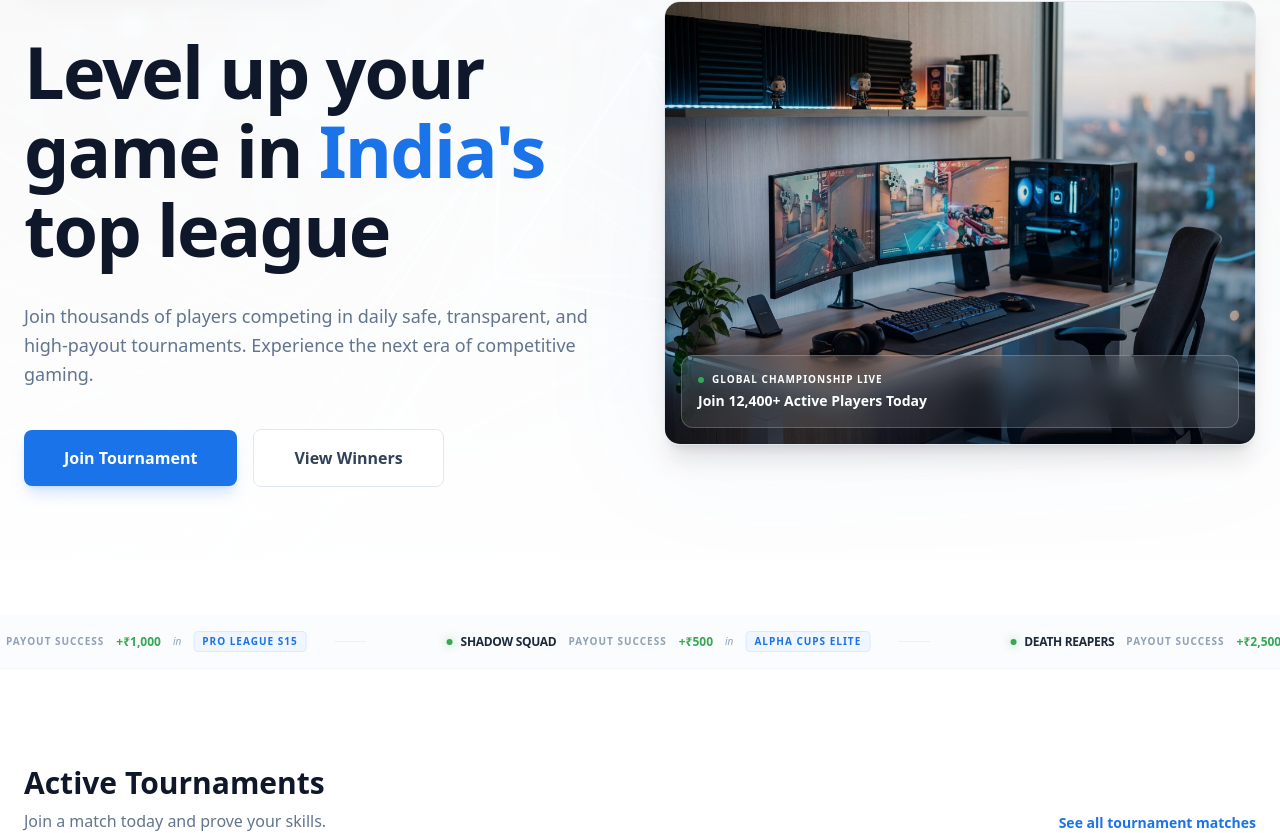
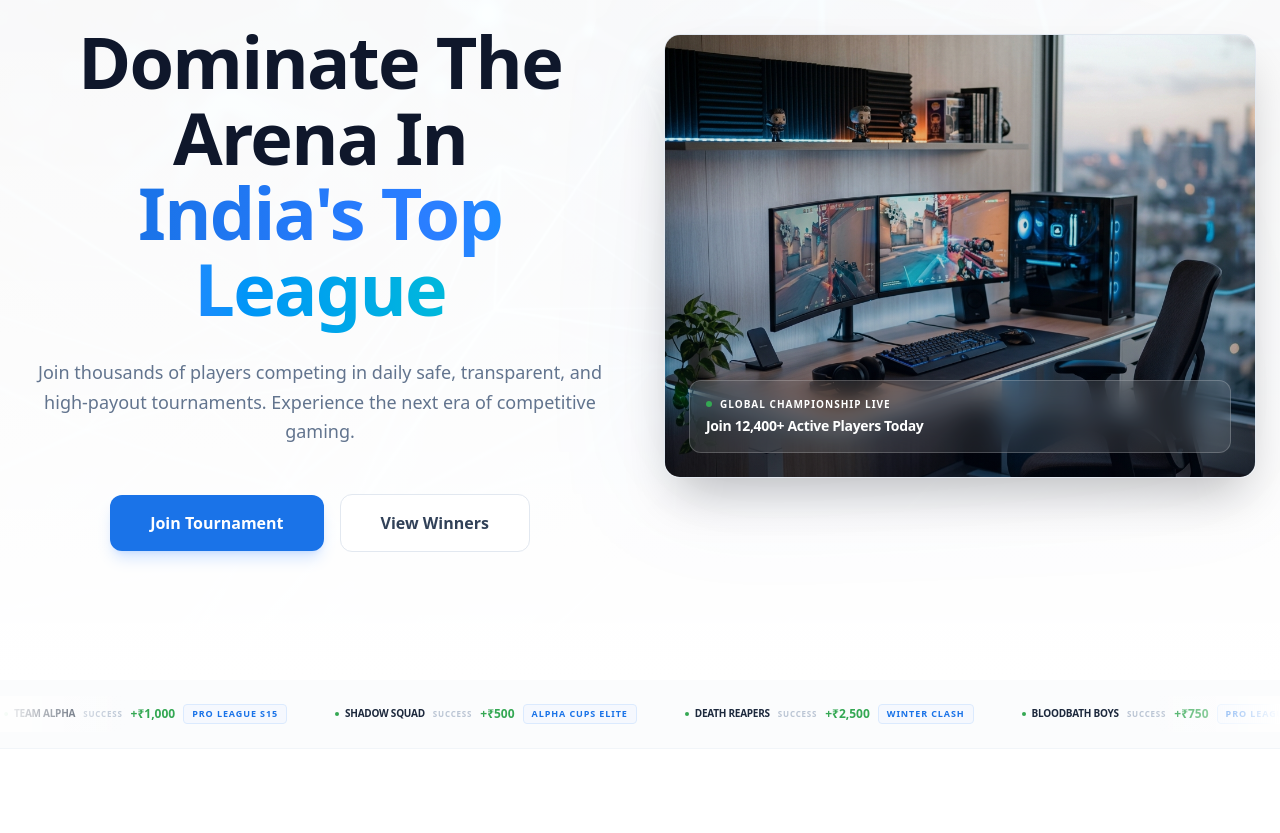
Before and after one commit to coretern/bharat-gaming-league, a Next.js app: page / in a window 1280 px wide. Shown: the part 233-1066 px from the top of the page. Built offline with nearby package versions, Linux system fonts and the light colour scheme; no server answers; the database is empty.

Commit message:
fix hero

```diff
--- a/app/page.tsx
+++ b/app/page.tsx
@@ -31,14 +31,31 @@ export default function Home() {
       .finally(() => setLoading(false));
   }, []);
 
+  // reusable ticker component logic to keep it DRY
+  const TickerContent = () => (
+    <div className="flex gap-10 animate-[marquee_50s_linear_infinite] whitespace-nowrap items-center py-2">
+      {[...winners, ...winners, ...winners].map((w, i) => (
+        <div key={i} className="flex items-center gap-2 px-1">
+          <div className="flex items-center gap-1.5">
+             <div className="w-1 h-1 rounded-full bg-google-green" />
+             <span className="text-[10px] font-bold text-slate-800 dark:text-white uppercase tracking-tight">{w.team}</span>
+          </div>
+          <span className="text-[8px] text-slate-400 font-bold uppercase tracking-widest opacity-60">Success</span>
+          <span className="text-xs font-bold text-google-green">+{w.prize}</span>
+          <span className="text-[9px] text-google-blue font-bold tracking-widest uppercase bg-blue-50/50 dark:bg-blue-500/5 px-2 py-0.5 rounded border border-blue-100 dark:border-blue-500/20">{w.tournament}</span>
+        </div>
+      ))}
+    </div>
+  );
+
   return (
     <main className="min-h-screen bg-white dark:bg-slate-950 font-sans">
       <Navbar />
 
       {/* Hero Section */}
-      <section className="relative pt-32 pb-24 lg:pt-48 lg:pb-32 overflow-hidden">
-        {/* Background Image with Overlay */}
-        <div className="absolute inset-0 z-0">
+      <section className="relative pt-24 pb-8 lg:pt-48 lg:pb-32 overflow-hidden">
+        {/* Background Overlay */}
+        <div className="absolute inset-0 z-0 pointer-events-none">
            <Image
              src="/assets/hero-bg.png"
              alt="Background"
@@ -50,36 +67,55 @@ export default function Home() {
         </div>
 
         <div className="container mx-auto px-6 relative z-10">
-          <div className="grid lg:grid-cols-2 gap-12 items-center">
-            <div className="text-center lg:text-left">
-              <div className="inline-flex items-center gap-3 px-4 py-2 rounded-full bg-white/80 dark:bg-slate-900/80 backdrop-blur-md border border-slate-200 dark:border-slate-800 shadow-[0_8px_30px_rgb(0,0,0,0.04)] text-google-blue text-[10px] font-bold uppercase tracking-[0.15em] mb-10 transition-transform hover:scale-105 duration-300 cursor-default">
+          <div className="flex flex-col lg:flex-row items-center gap-12">
+
+            {/* Centered Left Content Column */}
+            <div className="w-full lg:w-1/2 flex flex-col items-center justify-center text-center">
+
+              {/* Trusted Badge */}
+              <div className="inline-flex items-center gap-3 px-4 py-2 rounded-full bg-white/80 dark:bg-slate-900/80 backdrop-blur-md border border-slate-200 dark:border-slate-800 shadow-sm text-google-blue text-[10px] font-bold uppercase tracking-widest mb-8 transition-transform hover:scale-105 duration-300">
                  <div className="relative flex h-2 w-2">
                     <span className="animate-ping absolute inline-flex h-full w-full rounded-full bg-google-blue opacity-75"></span>
                     <span className="relative inline-flex rounded-full h-2 w-2 bg-google-blue"></span>
                  </div>
                  India's #1 Trusted Esports Platform
               </div>
-              <h1 className="text-4xl md:text-6xl lg:text-7xl font-bold tracking-tight text-slate-900 dark:text-white mb-8 leading-[1.1]">
-                 Level up your game in <span className="text-google-blue">India's</span> top league
+
+              {/* MOBILE ONLY TICKER */}
+              <div className="block lg:hidden relative w-full overflow-hidden mb-10 h-10 flex items-center bg-slate-50/30 dark:bg-slate-900/30 rounded-full px-4 border border-slate-100/50 dark:border-slate-800/50">
+                <div className="absolute inset-y-0 left-0 w-8 bg-gradient-to-r from-slate-50/0 to-transparent z-10 pointer-events-none" />
+                <div className="absolute inset-y-0 right-0 w-8 bg-gradient-to-l from-slate-50/0 to-transparent z-10 pointer-events-none" />
+                <TickerContent />
+              </div>
+
+              {/* H1 Title - Enhanced Typography & Gradient */}
+              <h1 className="text-4xl md:text-6xl lg:text-7xl font-black tracking-tight text-slate-900 dark:text-white mb-8 leading-[1.05] max-w-2xl px-2">
+                 Dominate The Arena In <br className="hidden md:block" />
+                 <span className="text-transparent bg-clip-text bg-gradient-to-r from-google-blue via-blue-500 to-cyan-500">
+                    India's Top League
+                 </span>
               </h1>
-              <p className="text-lg text-slate-500 dark:text-slate-400 max-w-xl mx-auto lg:mx-0 mb-10 font-medium leading-relaxed">
+
+              {/* Description - Refined spacing */}
+              <p className="text-base md:text-lg text-slate-500 dark:text-slate-400 max-w-xl mb-12 font-medium leading-relaxed px-4 sm:px-0">
                  Join thousands of players competing in daily safe, transparent, and high-payout tournaments. Experience the next era of competitive gaming.
               </p>
 
-              <div className="flex flex-col sm:flex-row items-center gap-4">
-                 <Link href="/tournaments" className="w-full sm:w-auto px-10 py-4 bg-google-blue text-white rounded-lg font-bold shadow-lg shadow-blue-500/20 hover:bg-blue-600 transition-all hover:-translate-y-0.5 active:translate-y-0">
+              {/* Action Buttons */}
+              <div className="flex flex-col sm:flex-row items-center justify-center gap-4 w-full sm:w-auto px-6 sm:px-0">
+                 <Link href="/tournaments" className="w-full sm:w-auto px-10 py-4 bg-google-blue text-white rounded-xl font-bold shadow-lg shadow-blue-500/20 hover:bg-blue-600 transition-all hover:scale-[1.02] active:scale-100 text-center">
                     Join Tournament
                  </Link>
-                 <Link href="/winners" className="w-full sm:w-auto px-10 py-4 bg-white dark:bg-slate-900 text-slate-700 dark:text-white border border-slate-200 dark:border-slate-800 rounded-lg font-bold hover:bg-slate-50 transition-all">
+                 <Link href="/winners" className="w-full sm:w-auto px-10 py-4 bg-white dark:bg-slate-900 text-slate-700 dark:text-white border border-slate-200 dark:border-slate-800 rounded-xl font-bold hover:bg-slate-50/80 transition-all text-center">
                     View Winners
                  </Link>
               </div>
             </div>
 
-            {/* Visual Element for Desktop */}
-            <div className="hidden lg:block relative">
+            {/* Visual Column */}
+            <div className="hidden lg:block w-1/2 relative">
                <div className="absolute -inset-4 bg-gradient-to-tr from-google-blue/10 to-transparent blur-3xl opacity-50" />
-               <div className="relative rounded-2xl border border-slate-200 dark:border-slate-800 overflow-hidden shadow-xl aspect-[4/3] max-h-[480px]">
+               <div className="relative rounded-2xl border border-slate-200 dark:border-slate-800 overflow-hidden shadow-2xl aspect-[4/3]">
                  <Image
                    src="/assets/gaming-hero.png"
                    alt="Pro Gaming Setup"
@@ -88,46 +124,35 @@ export default function Home() {
                    priority
                  />
                  <div className="absolute inset-0 bg-gradient-to-t from-slate-950/40 to-transparent" />
-                 <div className="absolute bottom-4 left-4 right-4">
+                 <div className="absolute bottom-6 left-6 right-6">
                     <div className="p-4 rounded-xl bg-white/10 backdrop-blur-md border border-white/20">
                        <div className="flex items-center gap-2 mb-1">
                           <div className="w-1.5 h-1.5 rounded-full bg-google-green animate-pulse" />
                           <p className="text-[10px] font-bold text-white uppercase tracking-widest">Global Championship Live</p>
                        </div>
-                       <p className="text-sm font-bold text-white">Join 12,400+ Active Players Today</p>
+                       <p className="text-sm font-bold text-white tracking-tight">Join 12,400+ Active Players Today</p>
                     </div>
                  </div>
                </div>
             </div>
+
           </div>
         </div>
       </section>
 
-      {/* Winners Ticker */}
-      <div className="bg-slate-50/50 dark:bg-slate-900/50 border-b border-slate-100 dark:border-slate-800 py-4 overflow-hidden backdrop-blur-sm">
-        <div className="flex gap-16 animate-[marquee_40s_linear_infinite] whitespace-nowrap items-center">
-          {[...winners, ...winners, ...winners].map((w, i) => (
-            <div key={i} className="flex items-center gap-3">
-              <div className="flex items-center gap-2">
-                 <div className="w-1.5 h-1.5 rounded-full bg-google-green shadow-[0_0_8px_rgba(52,168,83,0.5)]" />
-                 <span className="text-xs font-bold text-slate-800 dark:text-white uppercase tracking-tight">{w.team}</span>
-              </div>
-              <span className="text-[10px] text-slate-400 font-bold uppercase tracking-widest">Payout Success</span>
-              <span className="text-xs font-bold text-google-green">+{w.prize}</span>
-              <span className="text-[10px] text-slate-400 font-medium italic">in</span>
-              <span className="text-[10px] text-google-blue font-bold tracking-widest uppercase bg-blue-50 dark:bg-blue-500/10 px-2 py-0.5 rounded border border-blue-100 dark:border-blue-500/20">{w.tournament}</span>
-
-              {/* Divider between items */}
-              <div className="w-8 h-px bg-slate-200 dark:bg-slate-800 mx-4 opacity-50" />
-            </div>
-          ))}
+      {/* DESKTOP ONLY TICKER */}
+      <div className="hidden lg:block bg-slate-50/50 dark:bg-slate-900/50 border-b border-slate-100 dark:border-slate-800 py-4 overflow-hidden backdrop-blur-sm">
+        <div className="relative w-full overflow-hidden">
+          <div className="absolute inset-y-0 left-0 w-32 bg-gradient-to-r from-white dark:from-slate-950 to-transparent z-10 pointer-events-none" />
+          <div className="absolute inset-y-0 right-0 w-32 bg-gradient-to-l from-white dark:from-slate-950 to-transparent z-10 pointer-events-none" />
+          <TickerContent />
         </div>
       </div>
 
-      <section className="py-24 container mx-auto px-6">
+      <section className="py-12 md:py-24 container mx-auto px-6">
         <div className="flex justify-between items-end mb-12">
           <div>
-            <h2 className="text-3xl font-bold text-slate-900 dark:text-white">Active Tournaments</h2>
+            <h2 className="text-2xl sm:text-3xl font-bold text-slate-900 dark:text-white tracking-tight">Active Tournaments</h2>
             <p className="text-slate-500 mt-2 font-medium">Join a match today and prove your skills.</p>
           </div>
           <Link href="/tournaments" className="text-sm font-bold text-google-blue hover:underline hidden md:block">
@@ -145,10 +170,10 @@ export default function Home() {
       </section>
 
       {/* Trust Grid */}
-      <section className="py-24 bg-slate-50 dark:bg-slate-900/40 border-y border-slate-200 dark:border-slate-800">
+      <section className="py-24 bg-slate-50/50 dark:bg-slate-900/40 border-y border-slate-200 dark:border-slate-800">
         <div className="container mx-auto px-6">
           <div className="text-center mb-16">
-             <h2 className="text-3xl font-bold text-slate-900 dark:text-white mb-4">Why Players Trust BGL</h2>
+             <h2 className="text-3xl font-bold text-slate-900 dark:text-white mb-4 tracking-tight">Why Players Trust BGL</h2>
              <p className="text-slate-500 font-medium max-w-xl mx-auto">India's most transparent esports ecosystem, built on three years of excellence.</p>
           </div>
           <div className="grid md:grid-cols-3 gap-8">
```
